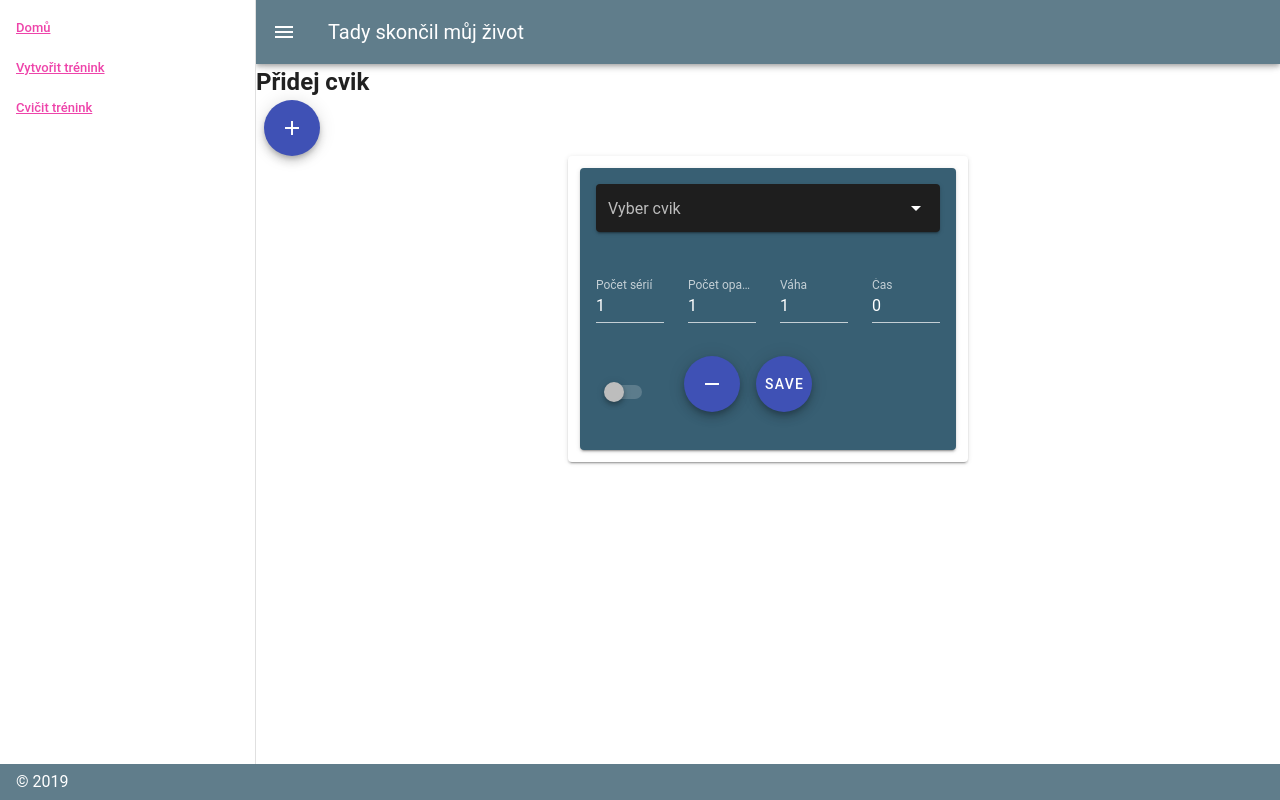
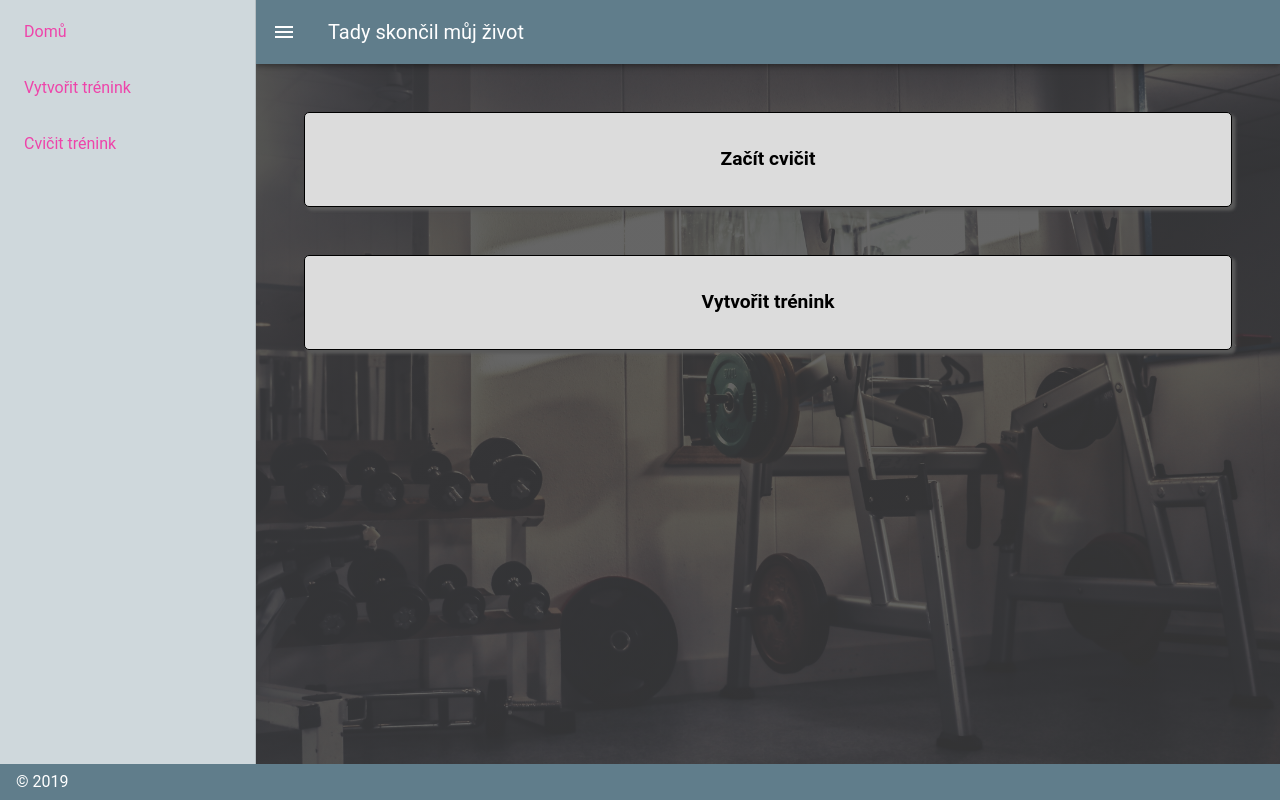
Before and after one commit to ladrlu/girja-vuetify, a Vue app: page / in a window 1280 px wide. Built offline with nearby package versions, Linux system fonts and the light colour scheme; a small style sheet from the web is missing.

Commit message:
home page design

```diff
--- a/src/App.vue
+++ b/src/App.vue
@@ -4,21 +4,22 @@
     <v-navigation-drawer
       v-model="drawer"
       app
+      color="blue-grey lighten-4"
     >
-      <v-list dense>
+      <v-list rounded>
         <v-list-item link>
           <v-list-item-content>
-            <v-list-item-title> <router-link to="@/views/Homepage.vue">Domů</router-link> </v-list-item-title>
+            <v-list-item-title> <router-link to="/">Domů</router-link> </v-list-item-title>
           </v-list-item-content>
         </v-list-item>
         <v-list-item link>
           <v-list-item-content>
-            <v-list-item-title><router-link to="@/views/CreateWorkout.vue">Vytvořit trénink</router-link></v-list-item-title>
+            <v-list-item-title><router-link to="/createWorkout">Vytvořit trénink</router-link></v-list-item-title>
           </v-list-item-content>
         </v-list-item>
         <v-list-item link>
           <v-list-item-content>
-            <v-list-item-title><router-link to="@/views/RunWorkout.vue">Cvičit trénink</router-link></v-list-item-title>
+            <v-list-item-title><router-link to="/runWorkout">Cvičit trénink</router-link></v-list-item-title>
           </v-list-item-content>
         </v-list-item>
       </v-list>
@@ -62,3 +63,12 @@ export default {
   }),
 };
 </script>
+
+<style scoped>
+
+a {
+  text-decoration: none;
+  color: black;
+}
+
+</style>
--- a/src/router/index.js
+++ b/src/router/index.js
@@ -1,13 +1,20 @@
 import Vue from 'vue'
 import VueRouter from 'vue-router'
 import CreateWorkout from '../views/CreateWorkout.vue';
-import RunWorkout from '../views/RunWorkout.vue'
+import RunWorkout from '../views/RunWorkout.vue';
+import HomePage from '../views/HomePage.vue'
 
 Vue.use(VueRouter)
 
 const routes = [
+
   {
     path: '/',
+    name: 'homePage',
+    component: HomePage
+  },
+  {
+    path: '/createWorkout',
     name: 'createworkout',
     component: CreateWorkout
   },
--- a/src/views/HomePage.vue
+++ b/src/views/HomePage.vue
@@ -1,5 +1,20 @@
 <template>
-  <div>
+  <div class="pozadi">
+
+
+
+
+    <div class="obdelnik">
+        <router-link to="/runWorkout" class="popisakce">Začít cvičit</router-link>
+    </div>
+
+    <div class="obdelnik">
+        <router-link to="/runWorkout" class="popisakce">Vytvořit trénink</router-link>
+    </div>
+
+
+
+
 
   </div>
 </template>
@@ -10,6 +25,48 @@ export default {
 }
 </script>
 
-<style>
+<style scoped>
+
+
+.pozadi {
+    width: 100%;
+    height: 100%;
+    background-image: linear-gradient(rgba(63, 63, 63, 0.8) 100%, rgba(63, 63, 63, 0.8) 0%),url(../assets/background.jpg);
+    background-size: cover;
+    background-position: top;
+    background-repeat: no-repeat;
+    position: absolute;
+}
+
+
+
+.obdelnik {
+    border: 1px solid black;
+    border-radius: 5px;
+    margin: 3rem;
+    background-color:gainsboro;
+    text-align: center;
+    padding: 2rem;
+    box-shadow: 3px 3px 3px 0.5px rgb(90, 90, 90);
+
+}
+
+.obdelnik:hover {
+    background-color: #607D8B;
+
+}
+
+.obdelnik a {
+    text-decoration: none;
+    font-weight: bold;
+    font-size: 1.2rem;
+    color: black;
+}
+
+
+
+
+
+
 
 </style>
```
Also changed, not shown: src/assets/background.jpg (added).
